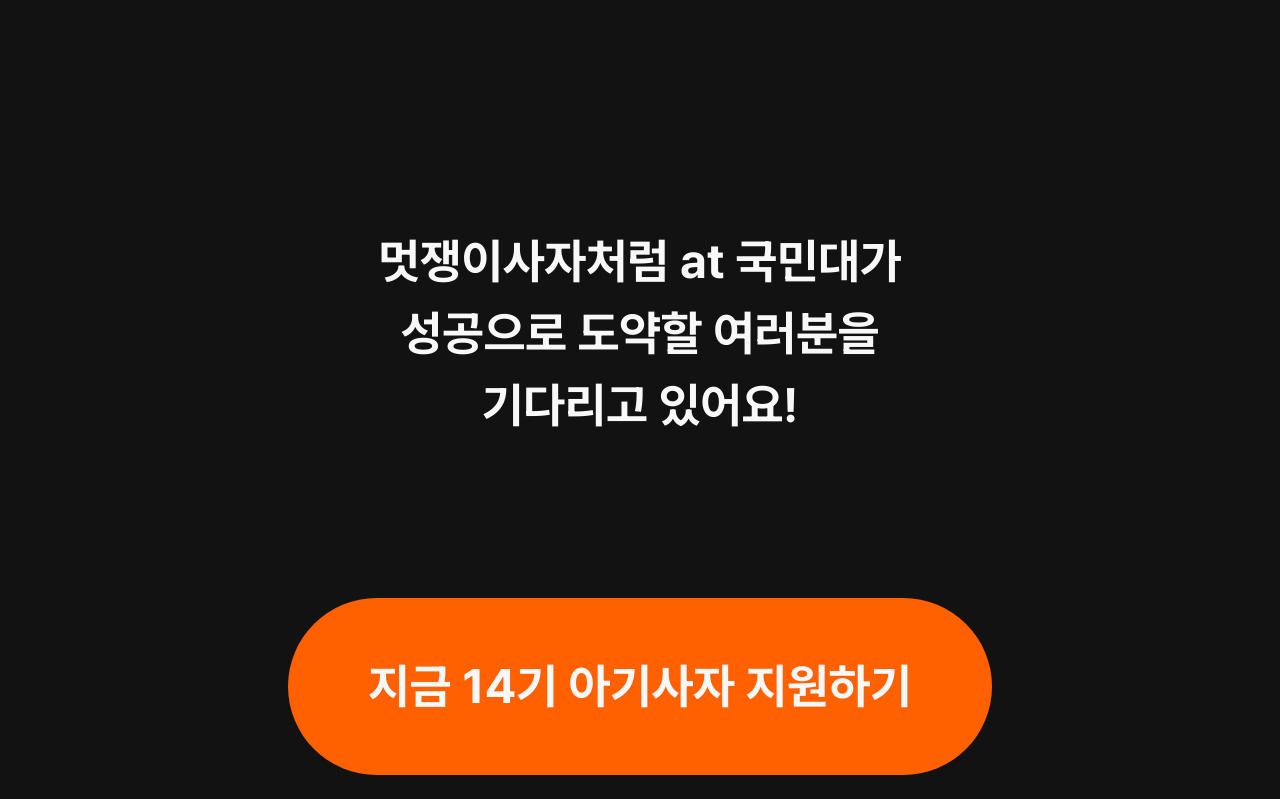
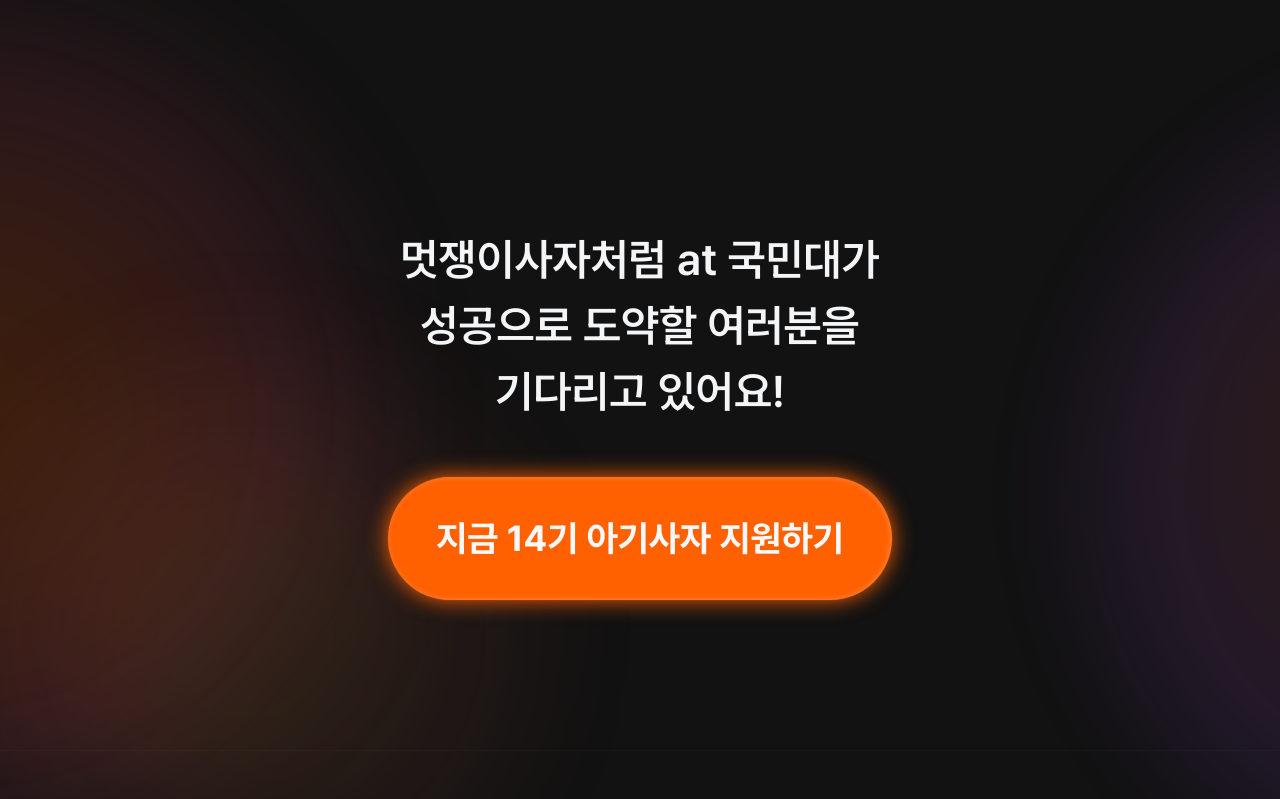
Before and after one commit to LikeLion-at-KMU/14th-Page, a Next.js app: page / in a window 1280 px wide. Shown: the part 3960-4759 px from the top of the page. Built offline with nearby package versions, Linux system fonts and the light colour scheme.

Commit message:
Feat: Gradiant + 크기 조정

```diff
--- a/components/Intro/BottomCTA.jsx
+++ b/components/Intro/BottomCTA.jsx
@@ -1,36 +1,64 @@
-function CTAButton({href, label}){
+import SectionLayout from "@/components/common/SectionLayout";
+import styles from "./BottomCTA.module.css";
+
+export default function BottomCTA() {
   return (
-    <a
-      href={href}
-      target="_blank"
-      rel="noopener noreferrer"
-      className="
-        inline-flex h-[177px] w-[704px]
-        items-center justify-center
-        rounded-[117px]
-        bg-primary
-        px-[80px] py-[60px]
-        text-center
-        text-[48px] font-bold leading-[57px]
-        text-on-primary
-        whitespace-nowrap
-        transition
-        hover:opacity-90
-        focus:outline-none focus:ring-2 focus:ring-primary focus:ring-offset-4
-      "
-    >
-      {label}
-    </a>
+    <div className="relative">
+      {/* Viewport-wide gradient container */}
+      <div className="pointer-events-none absolute inset-0 left-1/2 w-screen -translate-x-1/2">
+        <div
+          className={`${styles.pulse} absolute left-[-70px] top-[30px] h-[170px] w-[170px] rounded-full md:left-[-400px] md:-top-[70px] md:h-[718px] md:w-[718px]`}
+          style={{
+            background:
+              "radial-gradient(62.99% 62.99% at 50% 50%, rgba(255,96,0,0.24) 16.83%, rgba(154,44,84,0.24) 70.67%, rgba(115,115,115,0.24) 100%)",
+            filter: "blur(60px)",
+            animationDuration: "4s",
+          }}
+        />
+        <div
+          className={`${styles.pulse} absolute bottom-[0px] left-[50px] h-[117px] w-[117px] rounded-full md:bottom-[-230px] md:left-[0px] md:h-[493px] md:w-[493px]`}
+          style={{
+            background:
+              "radial-gradient(62.99% 62.99% at 50% 50%, rgba(215,167,34,0.12) 16.83%, rgba(253,98,98,0.12) 70.67%, rgba(18,18,18,0.12) 100%)",
+            filter: "blur(80px)",
+            animationDuration: "5s",
+            animationDelay: "0.5s",
+          }}
+        />
+        <div
+          className={`${styles.pulse} absolute bottom-[-20px] right-[-100px] h-[187px] w-[187px] rounded-full md:bottom-[-240px] md:right-[-600px] md:h-[792px] md:w-[792px]`}
+          style={{
+            background:
+              "radial-gradient(82.45% 82.45% at 44.07% 45.2%, rgba(255,96,0,0.12) 0%, rgba(163,83,255,0.12) 53%, rgba(18,18,18,0.12) 100%)",
+            filter: "blur(60px)",
+            animationDuration: "6s",
+            animationDelay: "1s",
+          }}
+        />
+      </div>
+
+      <SectionLayout className="relative z-10">
+        <h2 className="text-center text-[16px] md:text-[44px] font-semibold leading-[150%] text-[#F4F5F7]">
+          멋쟁이사자처럼 at 국민대가
+          <br />
+          성공으로 도약할 여러분을
+          <br />
+          기다리고 있어요!
+        </h2>
+
+        <a
+          href="https://docs.google.com/forms/d/e/1FAIpQLSfU5Z8FDiC5vUmG8qXwrz6ZPm-B5CeCcBXx_MspYp04zNnn_w/viewform"
+          target="_blank"
+          rel="noopener noreferrer"
+          className="inline-flex items-center justify-center rounded-[50px] md:rounded-[100px] bg-[#FF6000] px-5 py-4 md:px-12 md:py-10 text-center text-[14px] md:text-[36px] font-bold leading-[17px] md:leading-[43px] text-[#F8F8F9] whitespace-nowrap transition-transform duration-300 ease-out hover:scale-105 cursor-pointer"
+          style={{
+            boxShadow:
+              "0px 0px 2.2px rgba(255,255,255,0.09), 0px 0px 22.8px #FF6000, inset -1px 0px 6.8px rgba(255,255,255,0.25)",
+          }}
+        >
+          지금 14기 아기사자 지원하기
+        </a>
+      </SectionLayout>
+    </div>
   );
 }
-
-export default function BottomCTA(){
-  return (
-    <section className="hidden md:block flex w-full flex-col items-center py-[100px]">
-      <div className="flex flex-col items-center gap-[157px]">
-        <h2 className="text-center text-[48px] font-bold text-text-strong">멋쟁이사자처럼 at 국민대가<br />성공으로 도약할 여러분을<br />기다리고 있어요!</h2>
-        <CTAButton href="https://docs.google.com/forms/d/e/1FAIpQLSfU5Z8FDiC5vUmG8qXwrz6ZPm-B5CeCcBXx_MspYp04zNnn_w/viewform" label="지금 14기 아기사자 지원하기"/>
-      </div>
-    </section>
-  )
-}
--- /dev/null
+++ b/components/Intro/BottomCTA.module.css
@@ -0,0 +1,15 @@
+.pulse {
+  animation: gradient-pulse ease-in-out infinite;
+}
+
+@keyframes gradient-pulse {
+  0%,
+  100% {
+    transform: scale(1);
+    opacity: 1;
+  }
+  50% {
+    transform: scale(1.15);
+    opacity: 0.7;
+  }
+}
```
